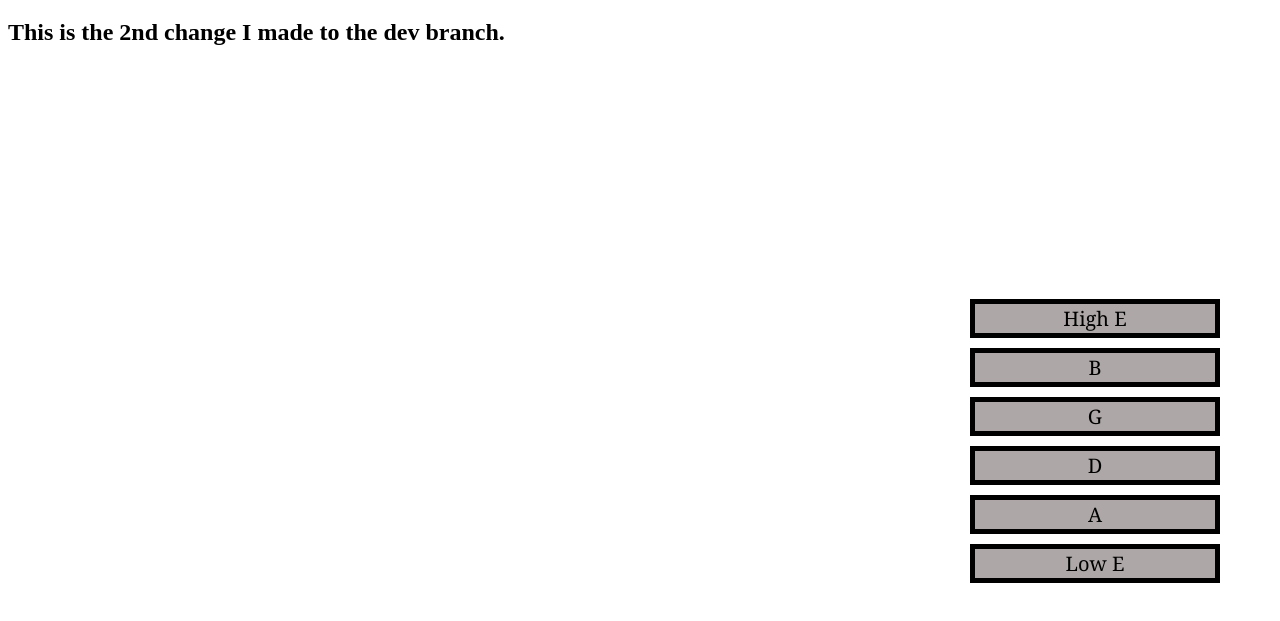
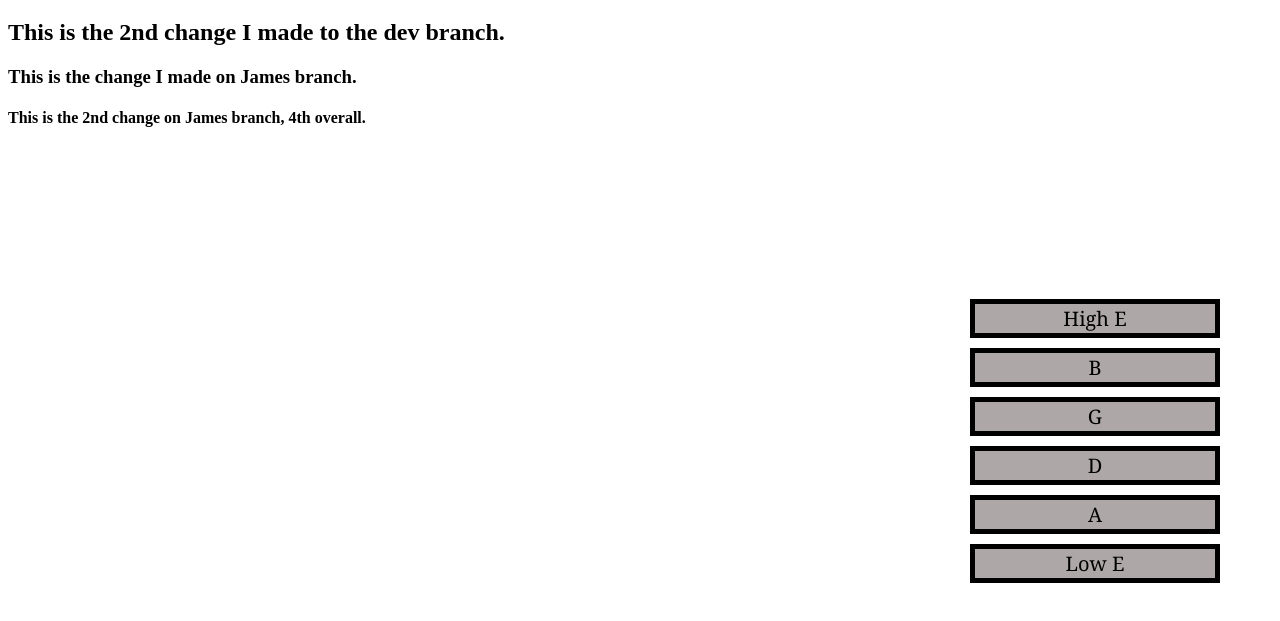
Before and after one commit to j-milk/monkey_tuner, a plain HTML site: page index.html in a window 1280 px wide. Shown: the part 61-682 px from the top of the page. Drawn offline with Linux system fonts and the light colour scheme.

Commit message:
Added h3 and h4
Added h4

```diff
--- a/index.html
+++ b/index.html
@@ -10,6 +10,8 @@
 <body>
     <h1>This is the change I made to the dev branch.</h1>
     <h2>This is the 2nd change I made to the dev branch.</h2>
+    <h3>This is the change I made on James branch.</h3>
+    <h4>This is the 2nd change on James branch, 4th overall.</h4>
     <div class="guitarstrings">
         <button class="button" onclick="playHighe()">High E</button>
         <button class="button" onclick="playB()">B</button>
```
